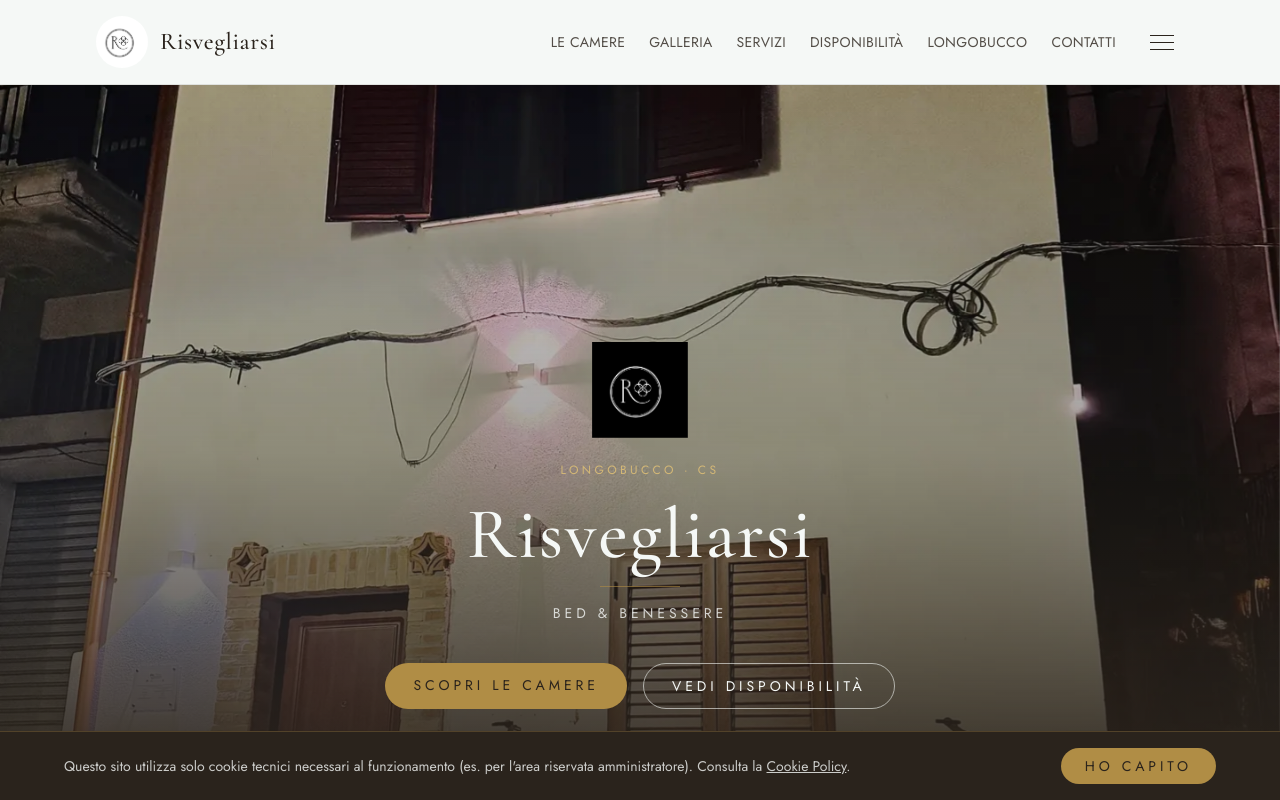
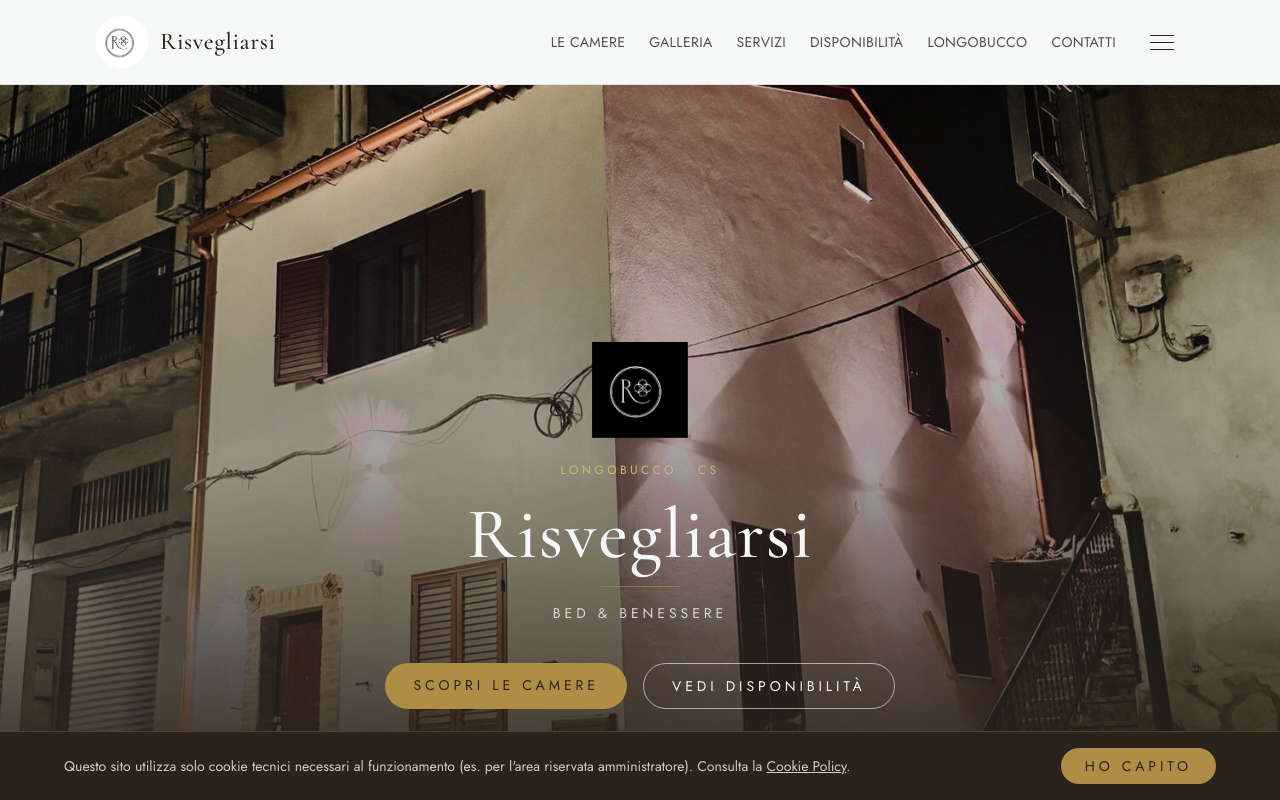
Before and after one commit to rossanorooms-prog/risvegliarsi, a Next.js app: page / in a window 1280 px wide. Shown: the top 800 px of the page. Built offline with nearby package versions, Linux system fonts and the light colour scheme.

Commit message:
Hero: la prima foto del carosello ora compare per ultima nel giro

```diff
--- a/app/page.tsx
+++ b/app/page.tsx
@@ -10,9 +10,11 @@
 // Foto generali per la hero: facciate e ingressi, escludendo i primi piani
 // molto tecnici (comignolo, mensole in cotto) che rendono meglio nella
 // galleria dedicata che come prima immagine del sito.
-const fotoHero = galleriaEsterni.filter((f) =>
+const fotoHeroFiltrate = galleriaEsterni.filter((f) =>
   ["facciata-giorno", "facciata-notte", "ingresso-1", "ingresso-2"].some((k) => f.src.includes(k))
 );
+// La prima foto del carosello passa in fondo, così compare per ultima nel giro.
+const fotoHero = [...fotoHeroFiltrate.slice(1), fotoHeroFiltrate[0]];
 
 export default function HomePage() {
   return (
```
